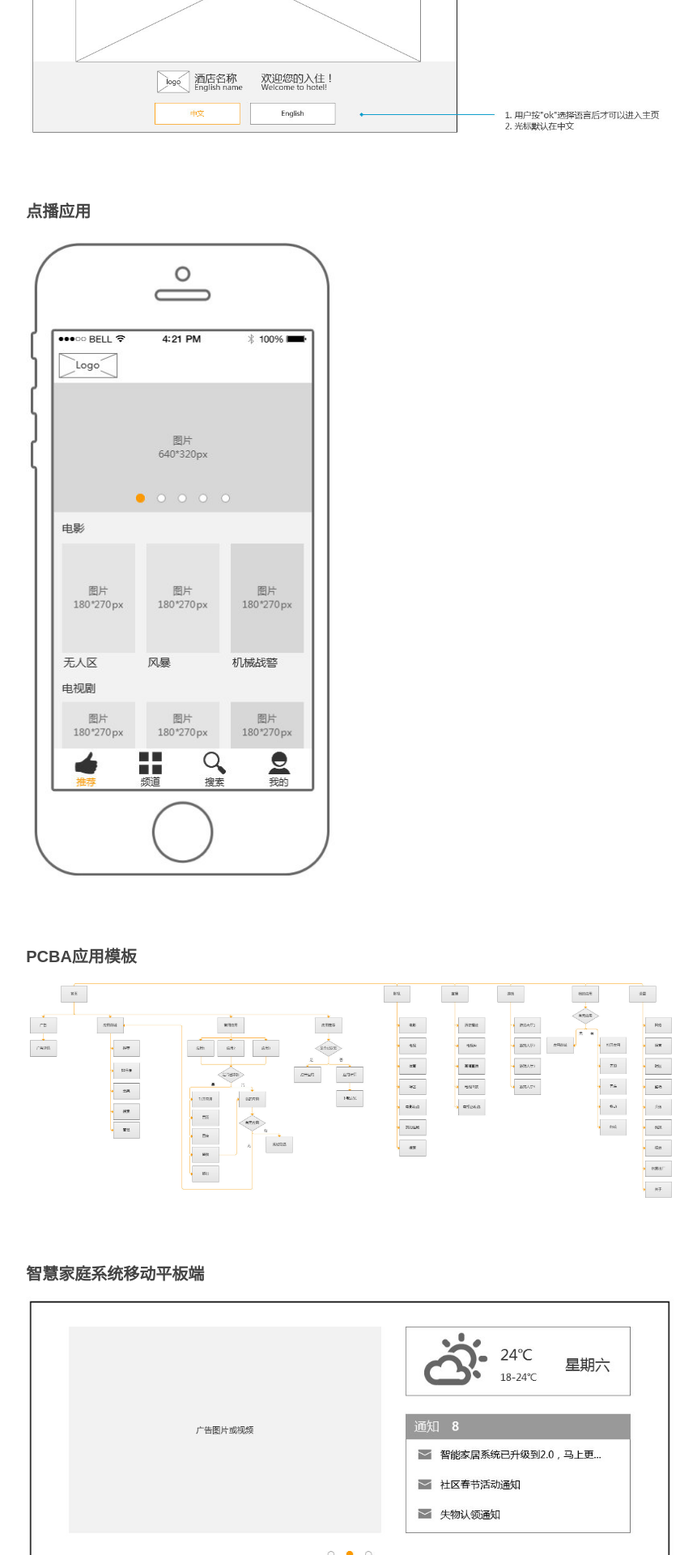
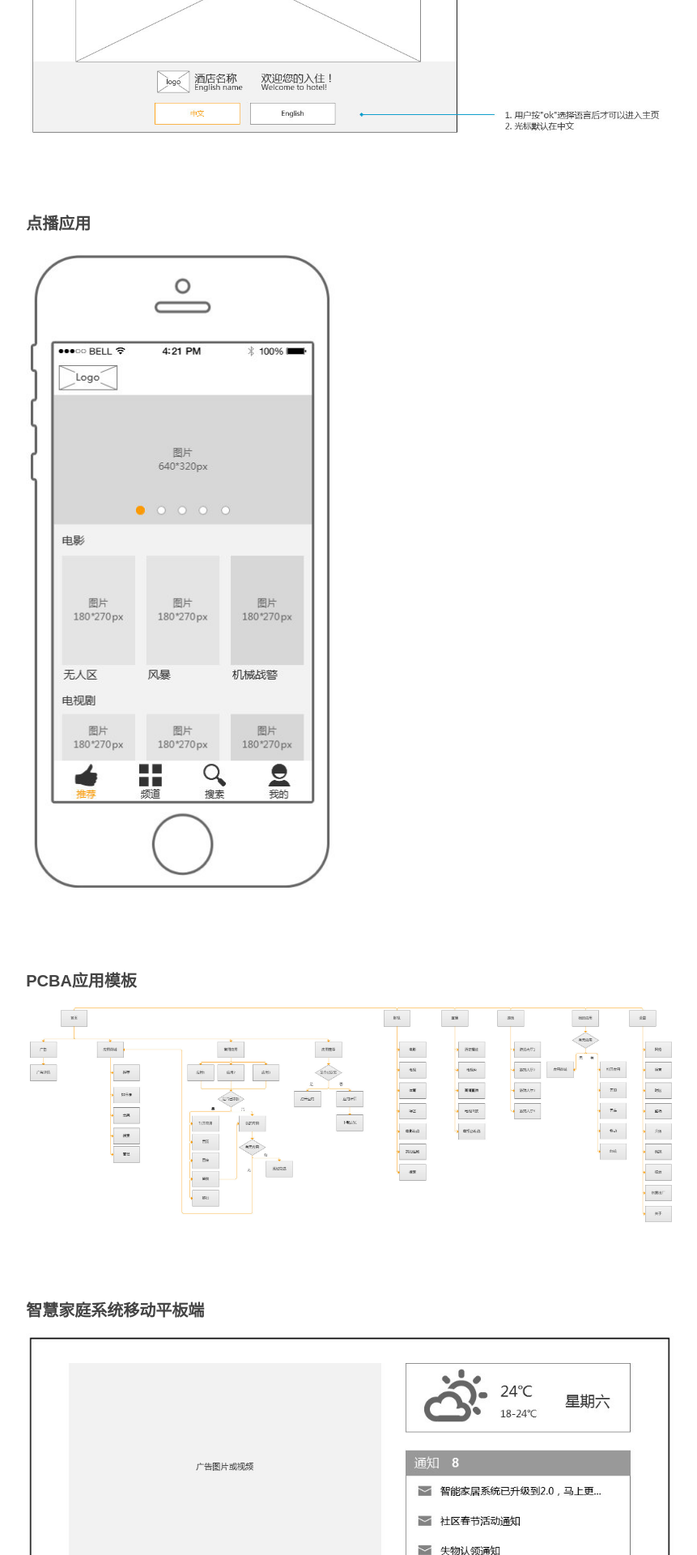
Before and after one commit to hinleung/hinleung.github.io, a Jekyll site: the page built from index.md, in a window 1280 px wide. Shown: the part 386-2306 px from the top of the page at 81% size, without its empty margins (339-1200 px from the left). Built offline with Jekyll 4.4.1, drawn with Linux system fonts in a browser that asks for light colours; Markdown is read by kramdown in place of the engine named in the settings.

Commit message:
Update default.css

```diff
--- a/css/default.css
+++ b/css/default.css
@@ -11,7 +11,7 @@ body,button,input,select,textarea{font-size:12px/1.5;}
 input,select,textarea{font-size:100%;}
 table{border-collapse:collapse;border-spacing:0;}
 th{text-align:inherit;}
-fieldset,img,a img{border:0;max-width:800px;max-height:800px;}
+fieldset,img,a img{border:0;max-width:800px;max-height:800px;margin-bottom: 15px;}
 iframe{display:block;}
 abbr,acronym{border:0;font-variant:normal;}
 del{text-decoration:line-through;}
```
